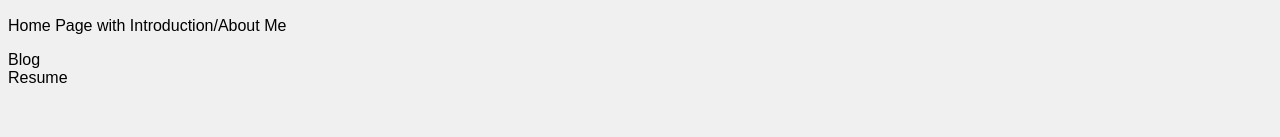
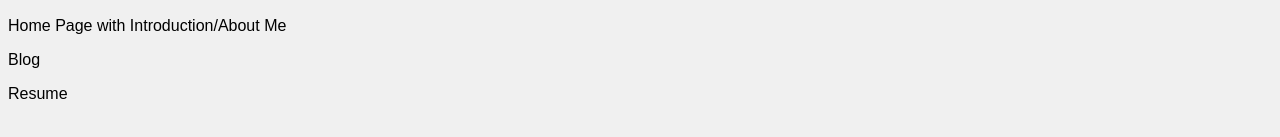
Before and after one commit to machamor/Machamor, a plain HTML site: page index.html in a window 1280 px wide. Shown: the part 167-304 px from the top of the page. Drawn offline with Linux system fonts and the light colour scheme.

Commit message:
Update index.html

```diff
--- a/index.html
+++ b/index.html
@@ -15,6 +15,7 @@
   <hr />
   <h2>Design Requirements</h2>
     <p>Home Page with Introduction/About Me </p>
-    <p>Blog <br /> Resume </p>
+    <p> Blog </p>
+    <p> Resume </p>
 </body>
 </html>
```
